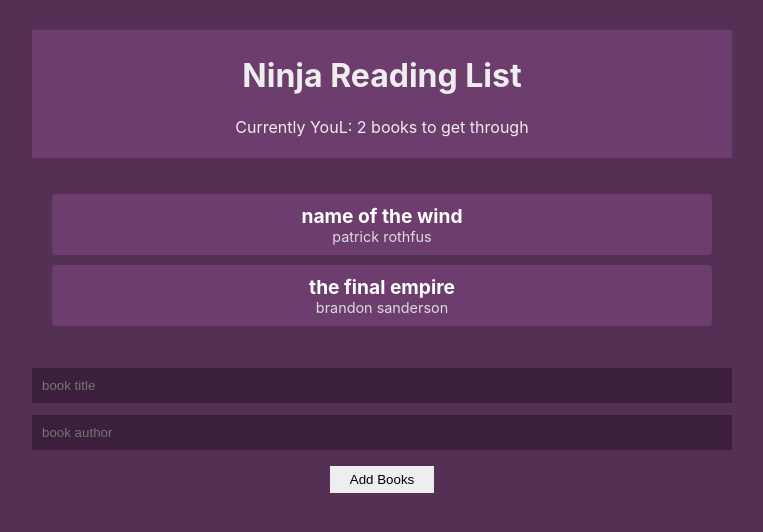
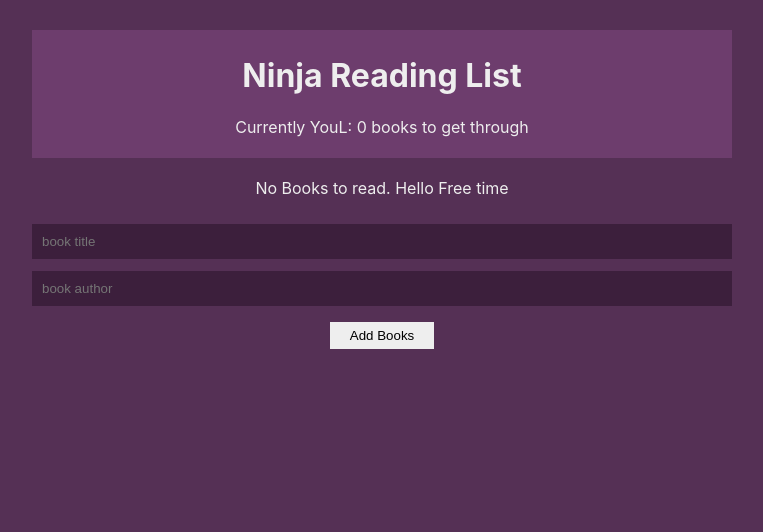
Before and after one commit to jaroszw/SimpleFirebaseAuthREACT, a React (Create React App) app: page / in a window 1280 px wide. Shown: the top 532 px of the page, without its empty margins (258-1021 px from the left). Built offline with nearby package versions, Linux system fonts and the light colour scheme.

Commit message:
Final with local storage

```diff
--- a/src/components/BookDetails.js
+++ b/src/components/BookDetails.js
@@ -1,11 +1,12 @@
-import React, { useContext } from "react";
-import { BookContext } from "../contexts/BookContext";
+import React, { useContext } from 'react';
+import { BookContext } from '../contexts/BookContext';
 
 const BookForm = ({ book }) => {
-  const { removeBook } = useContext(BookContext);
+  // const { removeBook } = useContext(BookContext);
+  const { dispatch } = useContext(BookContext);
 
   return (
-    <li onClick={() => removeBook(book.id)}>
+    <li onClick={() => dispatch({ type: 'REMOVE_BOOK', id: book.id })}>
       <div className="title">{book.title}</div>
       <div className="author">{book.author}</div>
     </li>
--- a/src/components/BookForm.js
+++ b/src/components/BookForm.js
@@ -1,16 +1,18 @@
-import React, { useContext, useState } from "react";
-import { BookContext } from "../contexts/BookContext";
+import React, { useContext, useState } from 'react';
+import { BookContext } from '../contexts/BookContext';
 
 const NewBookForm = () => {
-  const { addBook } = useContext(BookContext);
-  const [title, setTitle] = useState("");
-  const [author, setAuthor] = useState("");
+  const { dispatch } = useContext(BookContext);
+  // const { addBook } = useContext(BookContext);
+  const [title, setTitle] = useState('');
+  const [author, setAuthor] = useState('');
 
   const handleSubmit = (e) => {
     e.preventDefault();
-    addBook(title, author);
-    setAuthor("");
-    setTitle("");
+    dispatch({ type: 'ADD_BOOK', book: { title, author } });
+    // addBook(title, author);
+    setAuthor('');
+    setTitle('');
   };
 
   return (
--- a/src/contexts/BookContext.js
+++ b/src/contexts/BookContext.js
@@ -1,24 +1,33 @@
-import React, { createContext, useState } from "react";
-import { v4 as uuidv4 } from "uuid";
+import React, { createContext, useState, useReducer, useEffect } from 'react';
+import { BookReducer } from '../reducers/BookReducer';
 
 export const BookContext = createContext();
 
 const BookContextProvider = (props) => {
-  const [books, setBooks] = useState([
-    { title: "name of the wind", author: "patrick rothfus", id: 1 },
-    { title: "the final empire", author: "brandon sanderson", id: 2 },
-  ]);
+  const [books, dispatch] = useReducer(BookReducer, [], () => {
+    const localData = localStorage.getItem('books');
+    return localData ? JSON.parse(localData) : [];
+  });
 
-  const addBook = (title, author) => {
-    setBooks([...books, { title, author, id: uuidv4() }]);
-  };
+  useEffect(() => {
+    localStorage.setItem('books', JSON.stringify(books));
+  }, [books]);
 
-  const removeBook = (id) => {
-    setBooks(books.filter((book) => book.id !== id));
-  };
+  // const [books, setBooks] = useState([
+  //   { title: "name of the wind", author: "patrick rothfus", id: 1 },
+  //   { title: "the final empire", author: "brandon sanderson", id: 2 },
+  // ]);
+
+  // const addBook = (title, author) => {
+  //   setBooks([...books, { title, author, id: uuidv4() }]);
+  // };
+
+  // const removeBook = (id) => {
+  //   setBooks(books.filter((book) => book.id !== id));
+  // };
 
   return (
-    <BookContext.Provider value={{ removeBook, addBook, books }}>
+    <BookContext.Provider value={{ books, dispatch }}>
       {props.children}
     </BookContext.Provider>
   );
--- /dev/null
+++ b/src/reducers/BookReducer.js
@@ -0,0 +1,19 @@
+import { v4 as uuidv4 } from 'uuid';
+
+export const BookReducer = (state, action) => {
+  switch (action.type) {
+    case 'ADD_BOOK':
+      return [
+        ...state,
+        {
+          title: action.book.title,
+          author: action.book.author,
+          id: uuidv4(),
+        },
+      ];
+    case 'REMOVE_BOOK':
+      return state.filter((book) => book.id !== action.id);
+    default:
+      return state;
+  }
+};
```
Also changed, not shown: 1 other file (tests, documents, lock files or other folders).
